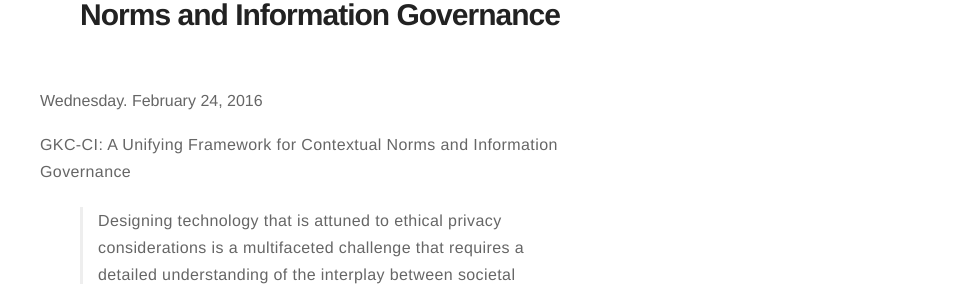
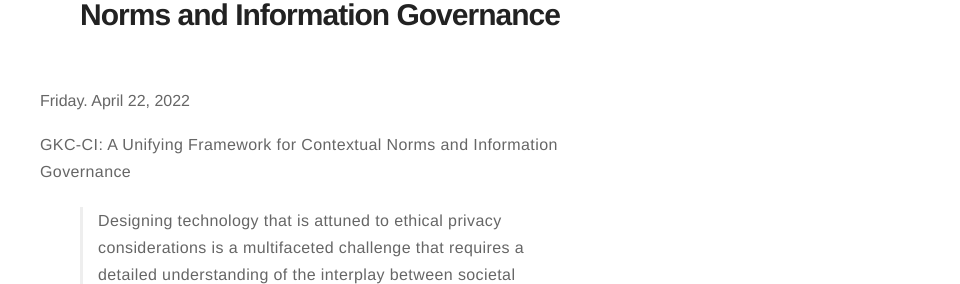
Before and after one commit to yansh/website, a Jekyll site: the page built from _posts/2024-05-23-post-GKC-CI.markdown, in a window 1280 px wide. Shown: the part 161-445 px from the top of the page, without its empty margins (320-1280 px from the left). Built offline with Jekyll 4.4.1, drawn with Linux system fonts in a browser that asks for light colours.

Commit message:
webmetnion post

```diff
--- a/_posts/2024-05-23-post-GKC-CI.markdown
+++ b/_posts/2024-05-23-post-GKC-CI.markdown
@@ -1,7 +1,7 @@
 ---
 title: "A Unifying Framework for Contextual Norms and Information Governance"
 layout: post
-date: 2016-02-24 22:48
+date: 2022-04-22 22:48
 headerImage: false
 category: blog
 author: Yan
```
